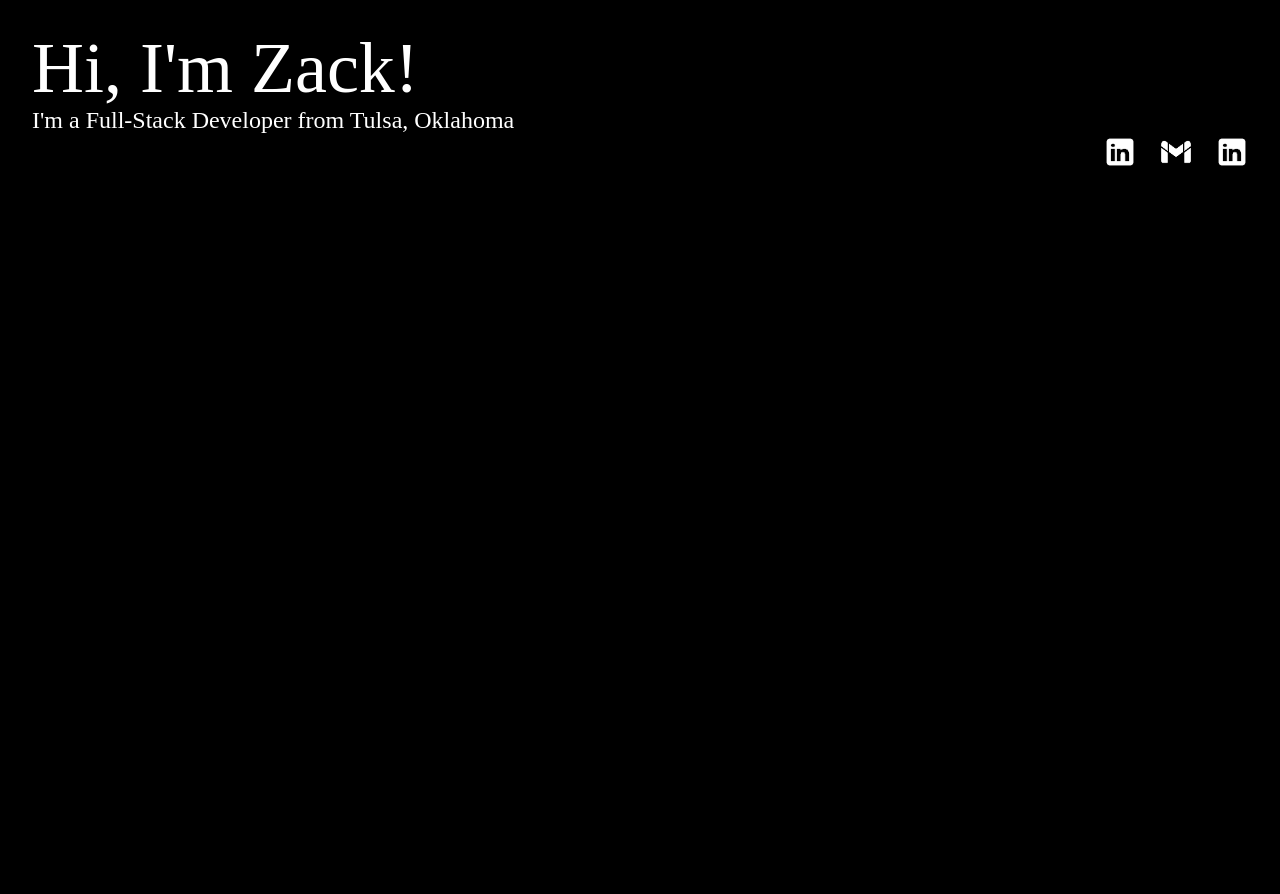
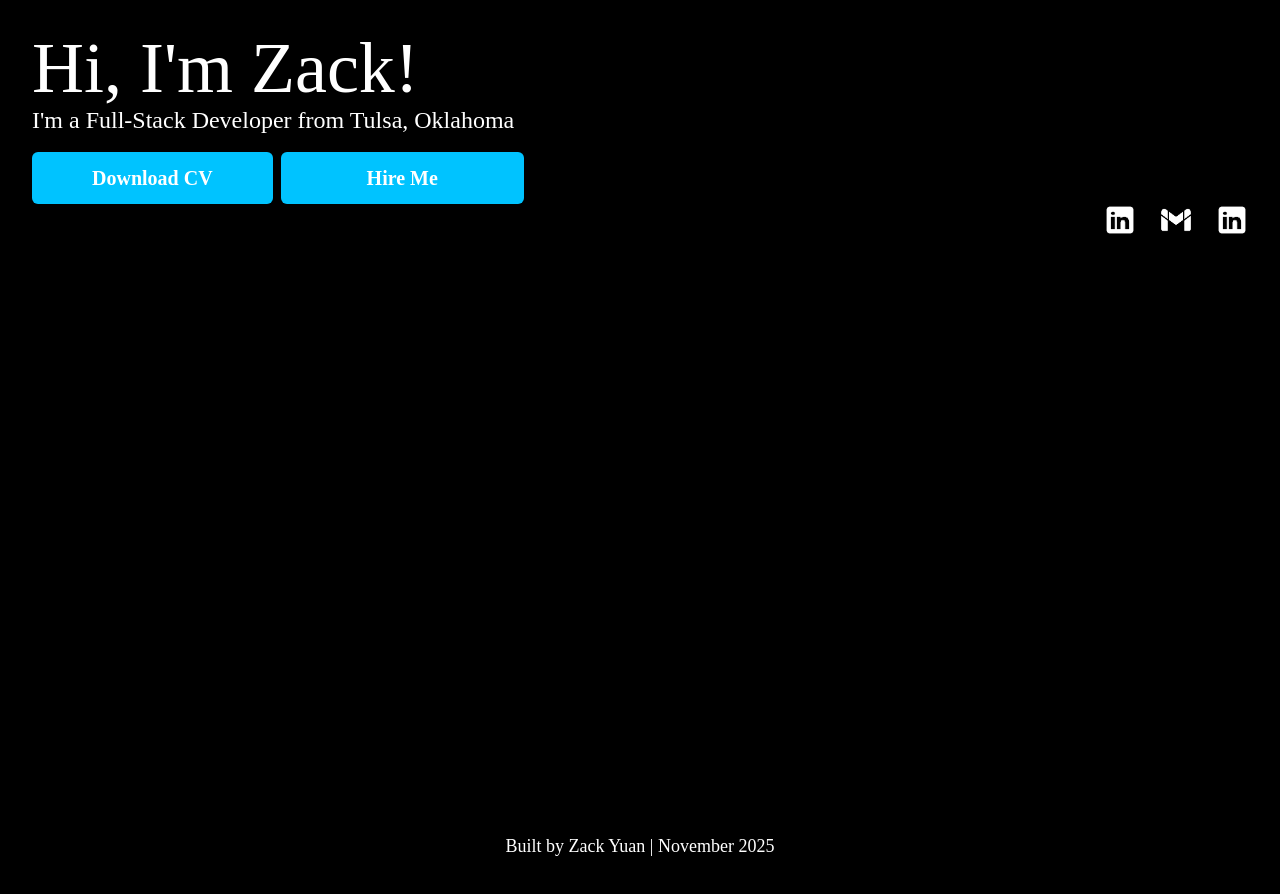
Before and after one commit to zack6yuan/devfolio, a React (Vite) app in the folder devfolio/: page / in a window 1280 px wide. Shown: the top 894 px of the page. Before the commit the page ends 864 px from the top, so only its background shows below. Built offline with nearby package versions, Linux system fonts and the light colour scheme.

Commit message:
updates.

```diff
--- a/devfolio/src/App.jsx
+++ b/devfolio/src/App.jsx
@@ -1,12 +1,15 @@
 import "./App.css";
+import Footer from "./components/footer";
 import HeroSection from "./components/hero";
-import SocialLinks from "./components/socialLinks";
 
 function App() {
   return (
     <div className="">
       <div className="">
         <HeroSection />
+        <div className="">
+          <Footer />
+        </div>
       </div>
     </div>
   );
--- /dev/null
+++ b/devfolio/src/components/actionButtons.jsx
@@ -0,0 +1,32 @@
+export default function ActionButtons() {
+  return (
+    <div className="mt-4">
+      <button
+        className="relative px-15 py-3 bg-[#00c3ff]!
+     text-white font-bold rounded-md overflow-hidden
+     group cursor-pointer hover:scale-105 duration-300 text-xl mr-2"
+      >
+        <span
+          className="absolute inset-0 bg-white! opacity-30
+      rotate-45 -translate-x-full group-hover:translate-x-full
+      blur-sm transition-transform duration-500"
+        ></span>
+        <span className="relative z-10"></span>
+        Download CV
+      </button>
+      <button
+        className="relative px-21.5 py-3 bg-[#00c3ff]!
+     text-white font-bold rounded-md overflow-hidden
+     group cursor-pointer hover:scale-105 duration-300 text-xl"
+      >
+        <span
+          className="absolute inset-0 bg-white! opacity-30
+      rotate-45 -translate-x-full group-hover:translate-x-full
+      blur-sm transition-transform duration-500"
+        ></span>
+        <span className="relative z-10"></span>
+        Hire Me
+      </button>
+    </div>
+  );
+}
--- /dev/null
+++ b/devfolio/src/components/footer.jsx
@@ -0,0 +1,7 @@
+export default function Footer() {
+  return (
+    <div className=" h-10 w-100% flex justify-center text-white text-lg">
+      Built by Zack Yuan | November 2025
+    </div>
+  )
+}
--- a/devfolio/src/components/hero.jsx
+++ b/devfolio/src/components/hero.jsx
@@ -1,6 +1,7 @@
 import linkedin from "../assets/linkedin.png"
 import gmail from "../assets/gmail.png"
 import github from "../assets/linkedin.png"
+import ActionButtons from "./actionButtons";
 
 export default function HeroSection() {
   return (
@@ -10,6 +11,9 @@ export default function HeroSection() {
       </div>
       <div className="flex-row text-2xl">
         <p>I'm a Full-Stack Developer from Tulsa, Oklahoma</p>
+      </div>
+      <div className="">
+        <ActionButtons />
       </div>
       <div className="flex space-x-6 h-screen justify-end">
         <a href="[Your LinkedIn URL]" target="_blank" rel="noopener noreferrer">
```
